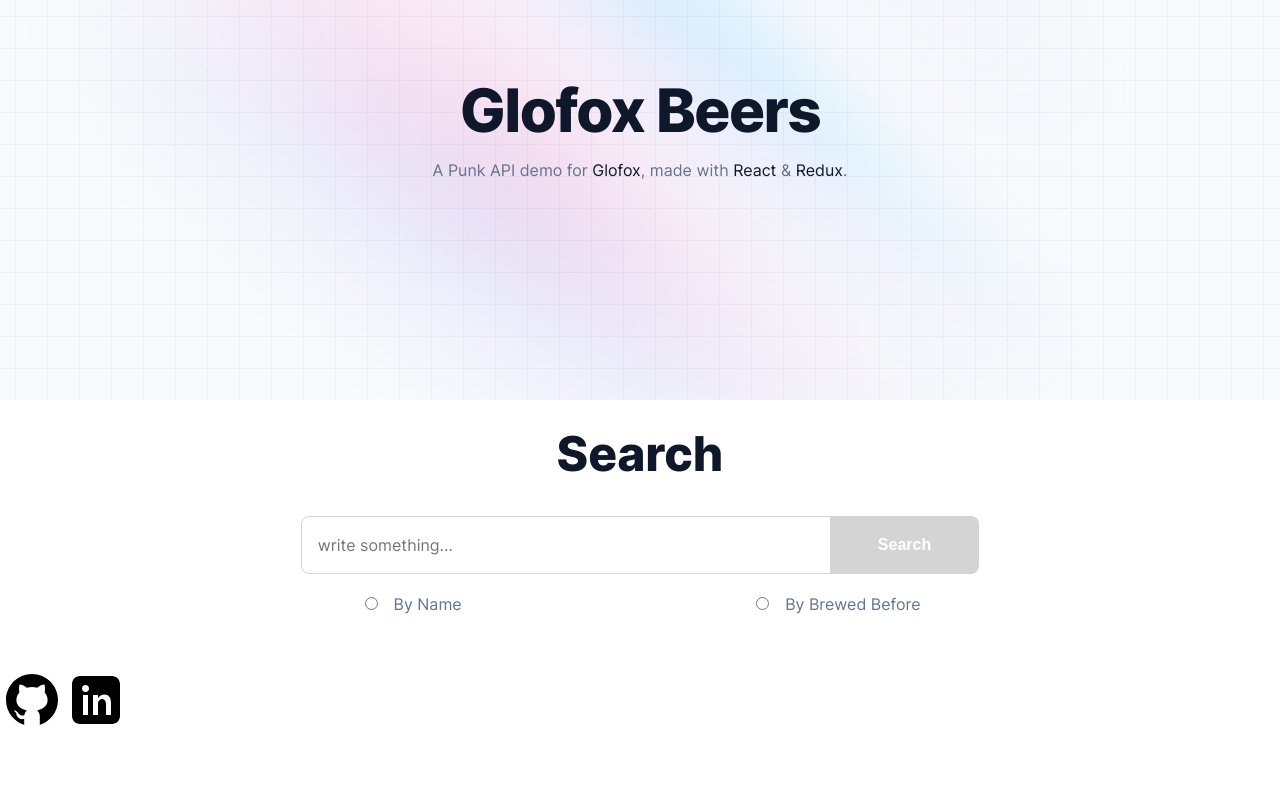
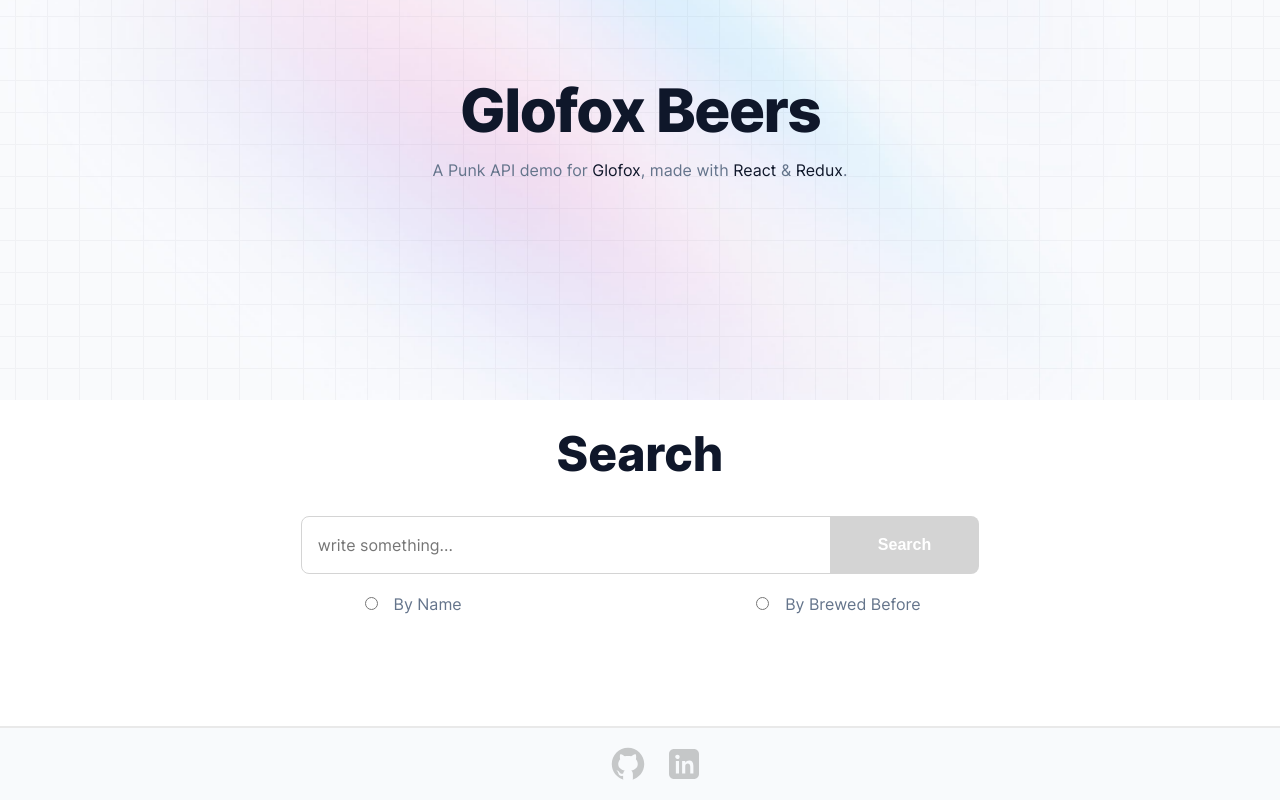
Before and after one commit to erasmogarcia84/glofox-punk-api, a React (Create React App) app: page / in a window 1280 px wide. Built offline with nearby package versions, Linux system fonts and the light colour scheme; no server answers.

Commit message:
Style Footer component

```diff
--- /dev/null
+++ b/src/components/Footer/footer.scss
@@ -0,0 +1,34 @@
+@import '../../variables';
+
+footer {
+  display: flex;
+  flex-direction: row;
+  justify-content: center;
+  background-color: rgb(248 250 252);
+  border-top: 2px solid rgb(233, 233, 233);
+  position: fixed;
+  left: 0;
+  bottom: 0;
+  width: 100%;
+  padding: 1rem;
+
+  a {
+    color: $light-color;
+    display: flex;
+    justify-content: center;
+    align-items: middle;
+    line-height: 2.5rem;
+    text-decoration: none;
+  }
+
+  img {
+    margin-left: 0.5rem;
+    margin-right: 0.5rem;
+    width: 2.5rem;
+    opacity: 0.2;
+
+    &:hover {
+      opacity: 1;
+    }
+  }
+}
--- a/src/components/Footer/index.jsx
+++ b/src/components/Footer/index.jsx
@@ -1,6 +1,7 @@
 import React from 'react';
 import logoGithub from '../../assets/images/logo-github.svg';
 import logoLinkedin from '../../assets/images/logo-linkedin.svg';
+import './footer.scss';
 
 const Footer = () => (
   <footer>
```
